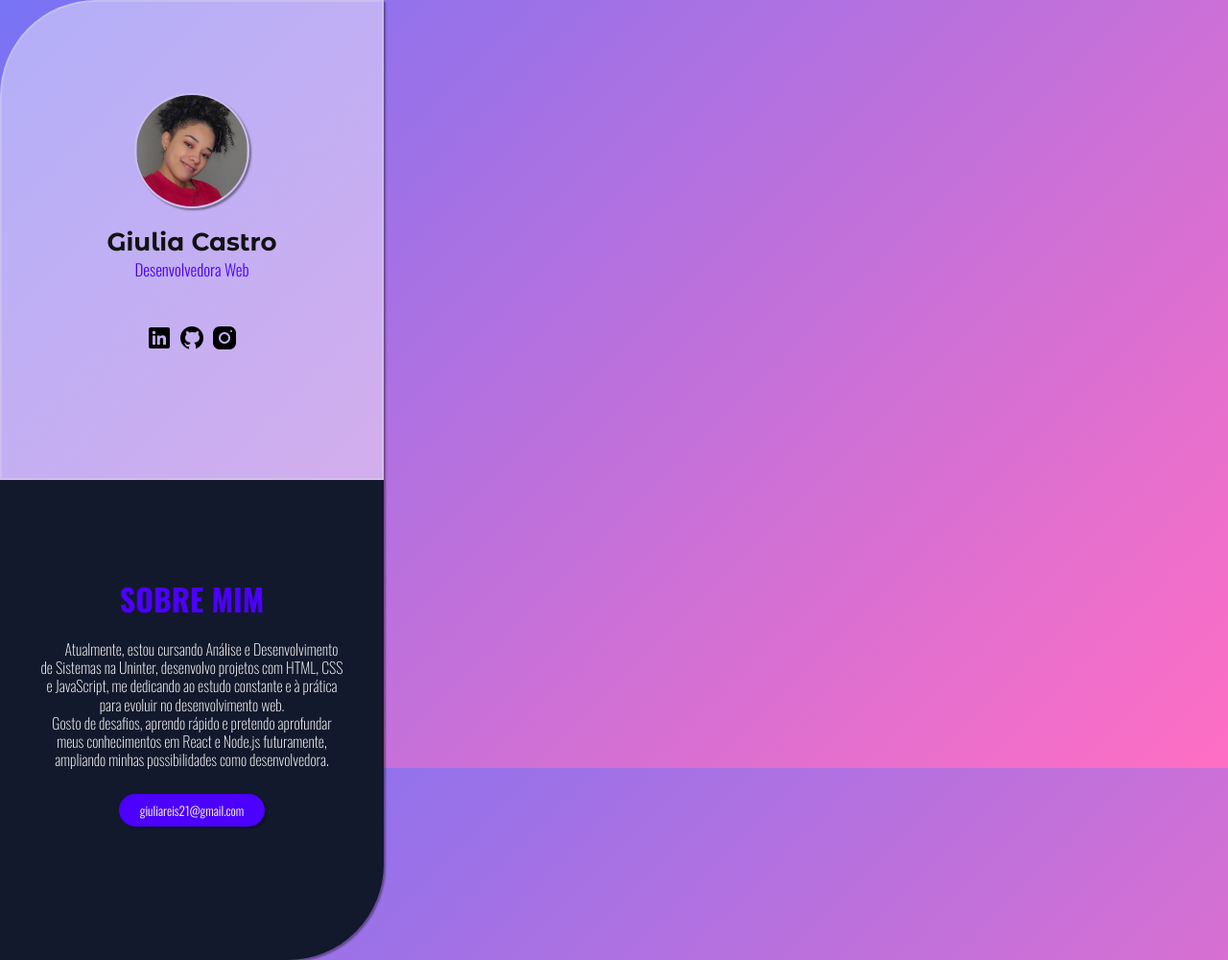
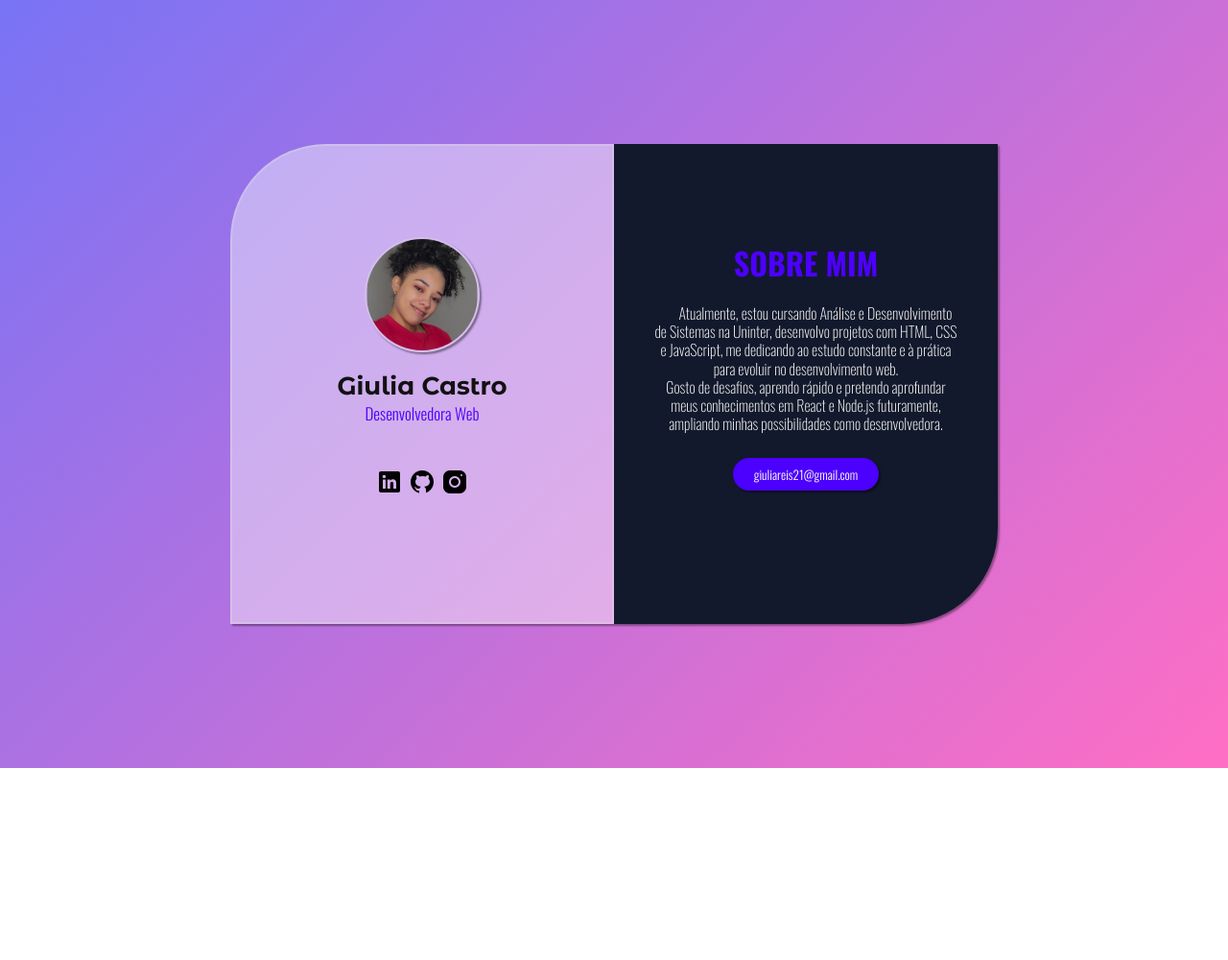
Before and after one commit to GiuliaCaxtro/card-perfil, a plain HTML site: page index.html in a window 1280 px wide. Shown: the whole page at 96% size. After the commit the page ends 800 px from the top, so only its background shows below. Drawn offline with nearby package versions, Linux system fonts and the light colour scheme.

Commit message:
resolução de main

```diff
--- a/style.css
+++ b/style.css
@@ -12,16 +12,16 @@ body {
     /*background-image: url('imagens/fundo1920x1080.jpeg');*/
     height: 100vh;
     background: linear-gradient(135deg, #7873f5,#ff6ec4);
+    display: flex;
     justify-content: center;
     align-items: center;
 }
 main {
-    width: 100%;
-    max-width: 800px;
+    width: 100%
+    max-width: 500px;
     /*flex-wrap: wrap;*/
+    display: flex;
     justify-content: center;
-    align-items: center;
-
 }
 section {
     width: 400px;
@@ -79,7 +79,6 @@ p {
 }
 
 picture img{
-
     width: 120px;
     height: 120px;
     border-radius: 50%;
```
